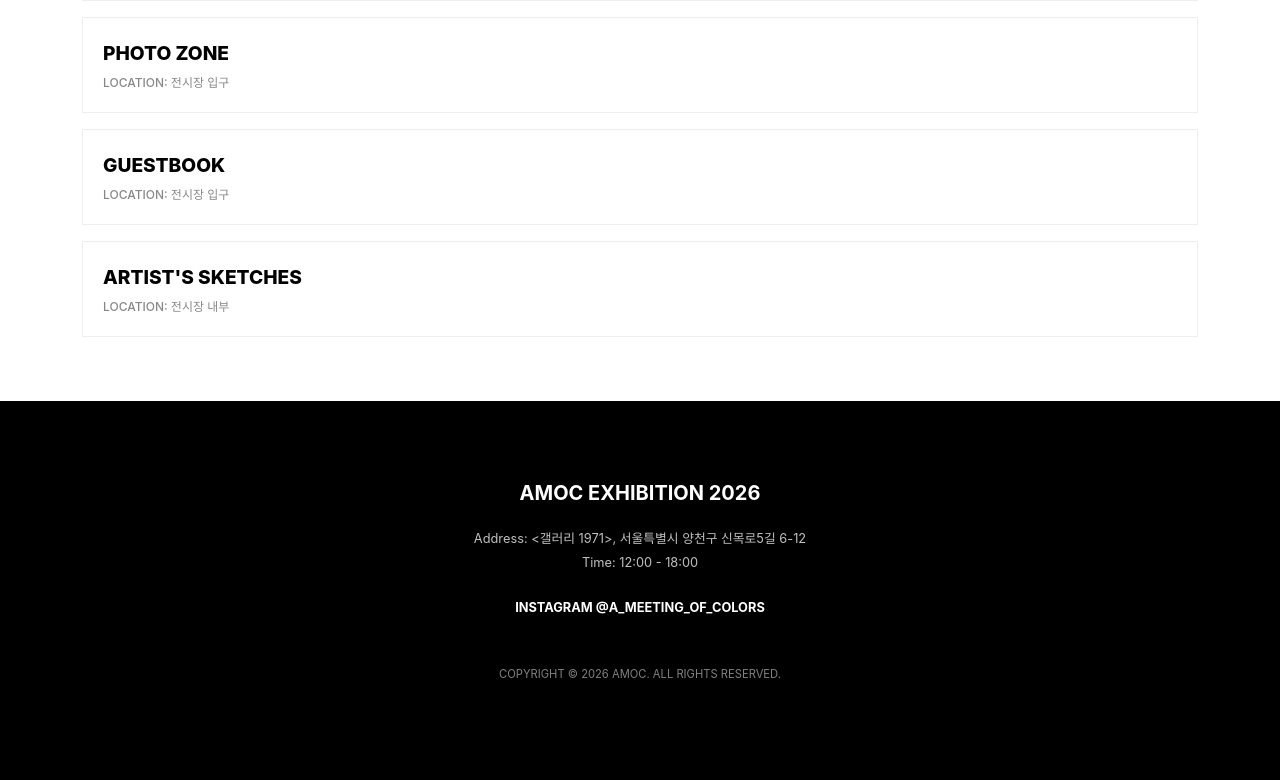
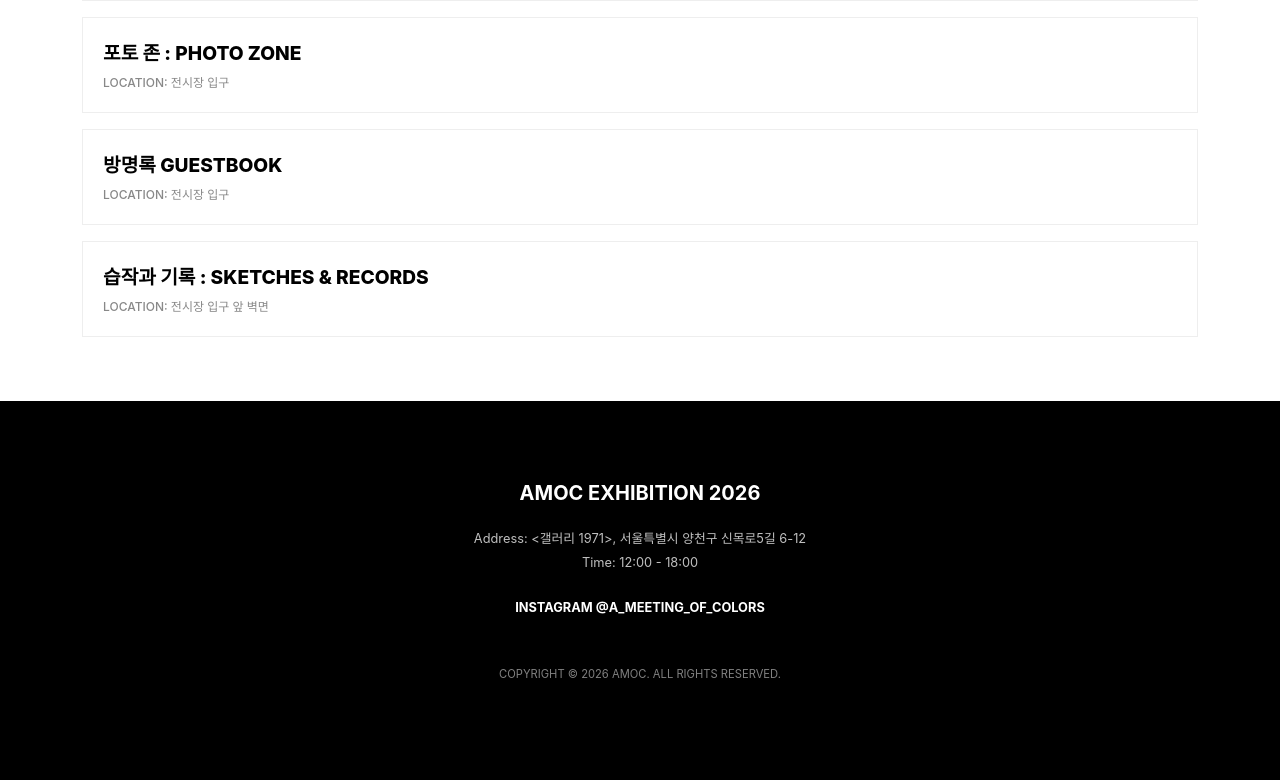
Before and after one commit to KyleKL/AMOC, a Flask app: page /experience in a window 1280 px wide. Shown: the part 1294-2074 px from the top of the page. Run offline with Flask 3, Linux system fonts and the light colour scheme; data comes from the database, SQL or seed files in the repository; some web fonts are replaced.

Commit message:
Update experience.html 4

```diff
--- a/templates/experience.html
+++ b/templates/experience.html
@@ -55,14 +55,14 @@
 <div class="container py-5">
     <header class="exp-header mb-5 text-center">
         <h1 class="display-4 mb-3">EXPERIENCE ZONE</h1>
-        <p class="text-muted small fw-bold">모든 체험 활동은 무료로 참여하실 수 있습니다.</p>
+        <p class="text-muted small fw-bold">체험 이름을 터치해 자세한 내용을 확인하세요!</p>
     </header>
 
     <div class="accordion" id="expAccordion">
         <div class="exp-card">
             <button class="exp-title-btn" type="button" data-bs-toggle="collapse" data-bs-target="#exp1">
                 <div>
-                    FORTUNE COOKIE
+                    포춘 쿠키 : FORTUNE COOKIE
                     <span class="exp-location">LOCATION: 5번 방 인근</span>
                 </div>
             </button>
@@ -77,7 +77,7 @@
         <div class="exp-card">
             <button class="exp-title-btn collapsed" type="button" data-bs-toggle="collapse" data-bs-target="#exp2">
                 <div>
-                    PHOTO ZONE
+                    포토 존 : PHOTO ZONE
                     <span class="exp-location">LOCATION: 전시장 입구</span>
                 </div>
             </button>
@@ -92,7 +92,7 @@
         <div class="exp-card">
             <button class="exp-title-btn collapsed" type="button" data-bs-toggle="collapse" data-bs-target="#exp3">
                 <div>
-                    GUESTBOOK
+                    방명록 GUESTBOOK
                     <span class="exp-location">LOCATION: 전시장 입구</span>
                 </div>
             </button>
@@ -107,14 +107,14 @@
         <div class="exp-card">
             <button class="exp-title-btn collapsed" type="button" data-bs-toggle="collapse" data-bs-target="#exp4">
                 <div>
-                    ARTIST'S SKETCHES
-                    <span class="exp-location">LOCATION: 전시장 내부</span>
+                    습작과 기록 : SKETCHES & RECORDS
+                    <span class="exp-location">LOCATION: 전시장 입구 앞 벽면</span>
                 </div>
             </button>
             <div id="exp4" class="collapse" data-bs-parent="#expAccordion">
                 <div class="exp-desc">
                     <img src="{{ url_for('static', filename='images/ex4.jpg') }}" class="exp-img" alt="습작"><br>
-                    완성된 캔버스 뒤에 숨겨진 치열한 고민의 흔적. 작가들의 영감이 처음 시작된 아이디어 스케치와 습작 노트를 직접 들여다보며 작품의 탄생 과정을 느껴볼 수 있습니다.
+                    완성된 캔버스 뒤에 숨겨진 치열한 고민의 흔적. 작가들의 영감이 처음 시작된 아이디어 스케치와 습작 노트를 직접 들여다보며 작품의 탄생 과정을 느껴볼 수 있습니다. 이와 더불어 색의 만남 6기만의 소중한 추억들을 생생하게 느껴보세요!
                 </div>
             </div>
         </div>
```
